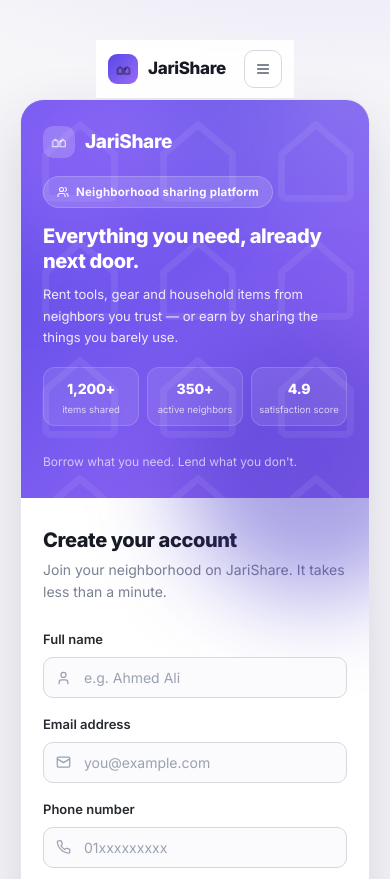
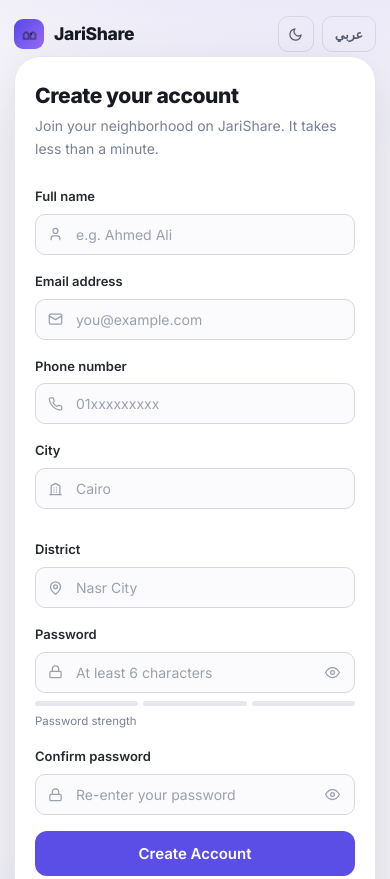
Before and after one commit to Aboelyazed21/JariShare-, a plain HTML site: page register.html in a window 390 px wide. Shown: the top 879 px of the page. Drawn offline with Linux system fonts and the light colour scheme.

Commit message:
Auth pages: dedicated minimal top bar, mobile form-first layout, compact banner on tablets

```diff
--- a/components.js
+++ b/components.js
@@ -244,6 +244,41 @@
     tools.appendChild(langBtn);
 
     /* --------------------------------------------------------
+        Page type — auth pages get a minimal brand bar,
+        app pages get the full navbar + footer
+       -------------------------------------------------------- */
+    var isAuth = ["login.html", "register.html"].indexOf(page) !== -1;
+
+    /* Translate every static [data-i18n] element (also re-used below) */
+    function applyNavI18n() {
+      Array.prototype.forEach.call(document.querySelectorAll("[data-i18n]"), function (el) {
+        el.textContent = Jari.t(el.getAttribute("data-i18n"));
+      });
+    }
+
+    if (isAuth) {
+      var topbar = document.createElement("header");
+      topbar.className = "auth-topbar";
+      topbar.innerHTML =
+        '<div class="auth-topbar-inner">' +
+          '<a class="nav-brand" href="about.html">' +
+            '<span class="brand-mark">' + BRAND_MARK + "</span>JariShare" +
+          "</a>" +
+        "</div>";
+      topbar.querySelector(".auth-topbar-inner").appendChild(tools);
+      document.body.prepend(topbar);
+
+      applyNavI18n();
+      setTimeout(applyNavI18n, 0);
+      document.dispatchEvent(new CustomEvent("jari:langchange"));
+      document.addEventListener("jari:langchange", function () {
+        syncLangToggle(langBtn);
+        syncThemeToggle(themeBtn);
+      });
+      return;
+    }
+
+    /* --------------------------------------------------------
         Navbar — adapts to visitor state
        -------------------------------------------------------- */
     var logged = !!sessionEmail;
@@ -304,14 +339,7 @@
     });
 
     /* Re-apply translations once lang.js finishes its DOM pass */
-    setTimeout(function () {
-      if (typeof applyNavI18n === "function") applyNavI18n();
-    }, 0);
-    function applyNavI18n() {
-      Array.prototype.forEach.call(document.querySelectorAll("[data-i18n]"), function (el) {
-        el.textContent = Jari.t(el.getAttribute("data-i18n"));
-      });
-    }
+    setTimeout(applyNavI18n, 0);
 
     var logoutBtn = document.getElementById("nav-logout");
     if (logoutBtn) {
--- a/style.css
+++ b/style.css
@@ -1032,15 +1032,44 @@ html[lang="ar"] * { letter-spacing: 0; }
   .auth-banner-main > *:nth-child(5) { animation-delay: .28s; }
 }
 
+/* ==========================================================
+   Auth pages — v3: minimal brand bar, lighter banner,
+   form-first on mobile
+   ========================================================== */
+.auth-page { display: flex; flex-direction: column; padding: 0 20px 26px; }
+.auth-card { margin: auto; border-radius: 26px; }
+
+.auth-topbar { width: 100%; padding: 22px 0 6px; }
+.auth-topbar-inner {
+  width: 100%; max-width: 960px; margin: 0 auto;
+  display: flex; align-items: center; justify-content: space-between; gap: 12px;
+}
+.auth-topbar .nav-brand {
+  display: inline-flex; align-items: center; gap: 10px;
+  font-size: 17.5px; font-weight: 800; letter-spacing: -0.02em;
+  color: var(--text-900); text-decoration: none;
+}
+.auth-topbar .brand-mark { width: 30px; height: 30px; border-radius: 9px; }
+
+.banner-pattern { opacity: .045; background-size: 88px; }
+.banner-stat {
+  background: rgba(255, 255, 255, .10);
+  border-radius: 12px; padding: 12px 8px 10px;
+  backdrop-filter: none;
+}
+.banner-stat .num { font-size: 15px; }
+
+@media (max-width: 960px) {
+  .auth-banner { padding: 30px 26px; }
+  .auth-banner-text { max-width: none; }
+  .auth-points { display: none; }
+  .banner-stats { margin-top: 20px; }
+  .banner-stat .lbl { font-size: 10px; }
+}
 @media (max-width: 640px) {
-  .auth-banner { padding: 26px 22px; }
-  .auth-banner-title { font-size: 20px; }
-  .auth-banner-text { font-size: 13px; }
-  .auth-points { display: none; }
-  .banner-stats { margin-top: 18px; gap: 8px; }
-  .banner-stat { padding: 10px 6px 9px; border-radius: 12px; }
-  .banner-stat .num { font-size: 14px; }
-  .banner-stat .lbl { font-size: 9.5px; }
-  .banner-glow { filter: blur(46px); }
-  .auth-form-side { padding: 30px 22px 28px; }
+  .auth-banner { display: none; }
+  .auth-page { padding: 0 14px 20px; }
+  .auth-topbar { padding: 16px 0 4px; }
+  .auth-title { font-size: 21px; }
+  .auth-form-side { padding: 26px 20px 24px; }
 }
```
